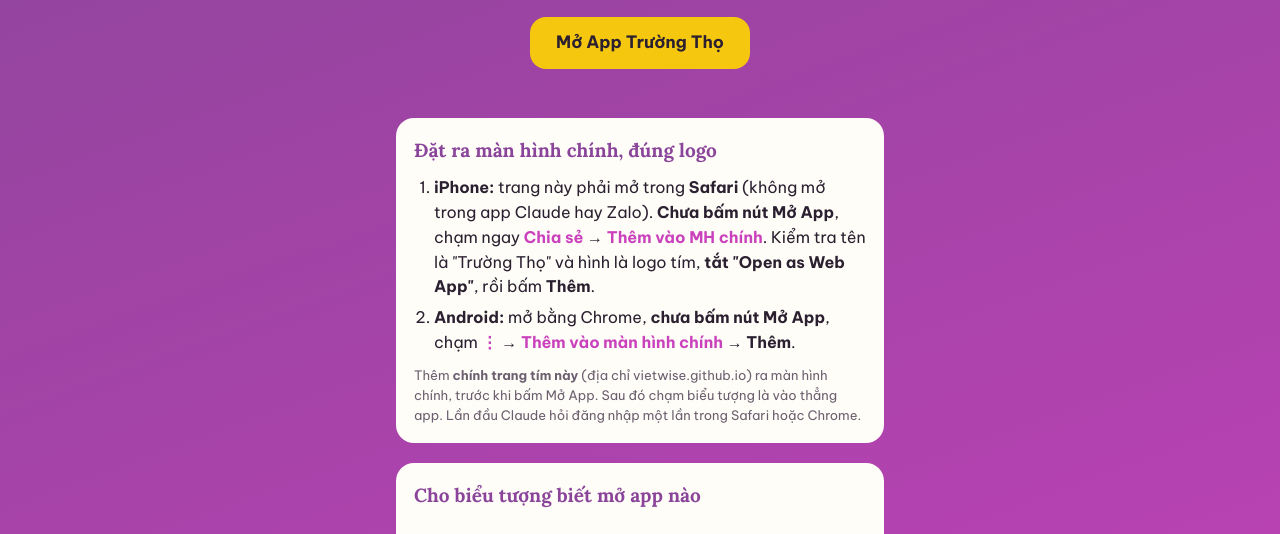
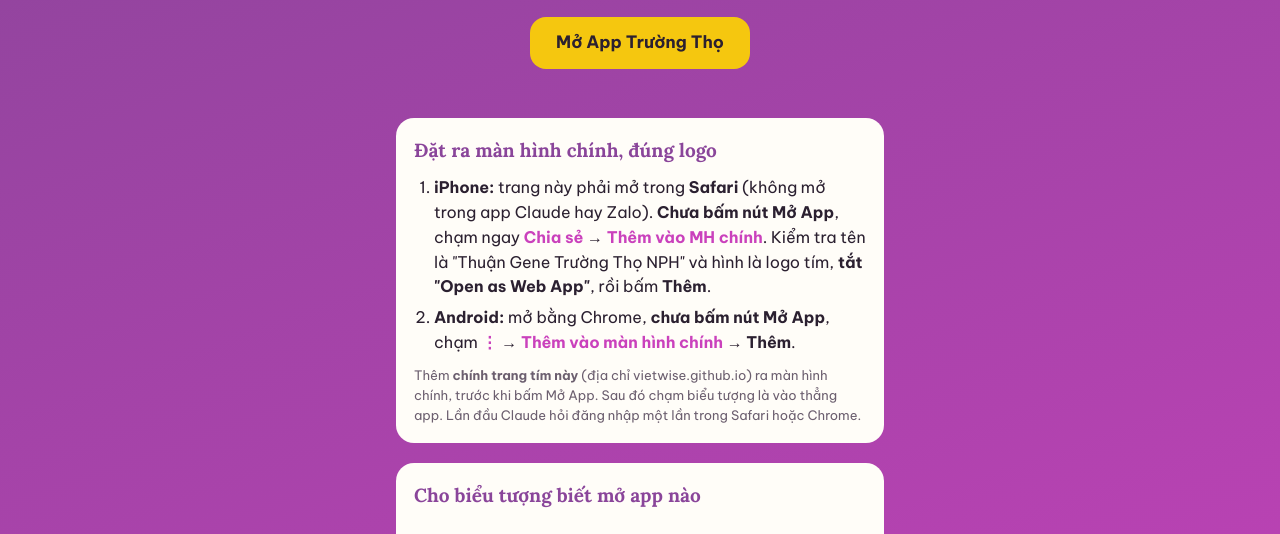
Before and after one commit to vietwise/thuan-gene-truong-tho, a plain HTML site: page mo-app.html in a window 1280 px wide. Shown: the part 265-799 px from the top of the page. Drawn offline with Linux system fonts and the light colour scheme.

Commit message:
Tên mặc định trên màn hình chính: Thuận Gene Trường Thọ NPH (cả hai app)
Co-Authored-By: Claude Opus 5.5 <noreply@anthropic.com>
Claude-Session: https://claude.ai/code/session_01WL6YcgPccCePmUSF8QNJWw

```diff
--- a/khach/sw.js
+++ b/khach/sw.js
@@ -1,5 +1,5 @@
 // Thuận Gene Trường Thọ — app khách: chạy offline và xử lý nút trên thông báo
-var CACHE = 'tt-khach-v8';
+var CACHE = 'tt-khach-v9';
 var FILES = ['./', './index.html', './manifest.webmanifest', './marked.min.js', './purify.min.js', './icon-192.png', './icon-512.png', './apple-touch-icon.png', './favicon-64.png', './goi-y.json'];
 self.addEventListener('install', function (e) { e.waitUntil(caches.open(CACHE).then(function (c) { return c.addAll(FILES); }).then(function () { return self.skipWaiting(); })); });
 self.addEventListener('activate', function (e) { e.waitUntil(caches.keys().then(function (ks) { return Promise.all(ks.filter(function (k) { return k !== CACHE; }).map(function (k) { return caches.delete(k); })); }).then(function () { return self.clients.claim(); })); });
--- a/mo-app.html
+++ b/mo-app.html
@@ -3,9 +3,9 @@
 <head>
 <meta charset="utf-8">
 <meta name="viewport" content="width=device-width,initial-scale=1,viewport-fit=cover">
-<title>Trường Thọ</title>
-<meta name="apple-mobile-web-app-title" content="Trường Thọ">
-<meta name="application-name" content="Trường Thọ">
+<title>Thuận Gene Trường Thọ NPH</title>
+<meta name="apple-mobile-web-app-title" content="Thuận Gene Trường Thọ NPH">
+<meta name="application-name" content="Thuận Gene Trường Thọ NPH">
 <meta name="theme-color" content="#8a459a">
 <link rel="apple-touch-icon" href="apple-touch-icon.png">
 <link rel="icon" type="image/png" sizes="192x192" href="icon-192.png">
@@ -46,7 +46,7 @@ h1{font-family:var(--display);font-size:30px;line-height:1.2;margin:0}
     <div class="card" id="pin">
       <h2>Đặt ra màn hình chính, đúng logo</h2>
       <ol>
-        <li><b>iPhone:</b> trang này phải mở trong <b>Safari</b> (không mở trong app Claude hay Zalo). <b>Chưa bấm nút Mở App</b>, chạm ngay <span class="k">Chia sẻ</span> → <span class="k">Thêm vào MH chính</span>. Kiểm tra tên là "Trường Thọ" và hình là logo tím, <b>tắt "Open as Web App"</b>, rồi bấm <b>Thêm</b>.</li>
+        <li><b>iPhone:</b> trang này phải mở trong <b>Safari</b> (không mở trong app Claude hay Zalo). <b>Chưa bấm nút Mở App</b>, chạm ngay <span class="k">Chia sẻ</span> → <span class="k">Thêm vào MH chính</span>. Kiểm tra tên là "Thuận Gene Trường Thọ NPH" và hình là logo tím, <b>tắt "Open as Web App"</b>, rồi bấm <b>Thêm</b>.</li>
         <li><b>Android:</b> mở bằng Chrome, <b>chưa bấm nút Mở App</b>, chạm <span class="k">⋮</span> → <span class="k">Thêm vào màn hình chính</span> → <b>Thêm</b>.</li>
       </ol>
       <p class="mini">Thêm <b>chính trang tím này</b> (địa chỉ vietwise.github.io) ra màn hình chính, trước khi bấm Mở App. Sau đó chạm biểu tượng là vào thẳng app. Lần đầu Claude hỏi đăng nhập một lần trong Safari hoặc Chrome.</p>
```
Also changed, not shown: index.html (+1 -1 lines), khach/index.html (+2 -2 lines), khach/manifest.webmanifest, manifest.webmanifest, 1 other file.
